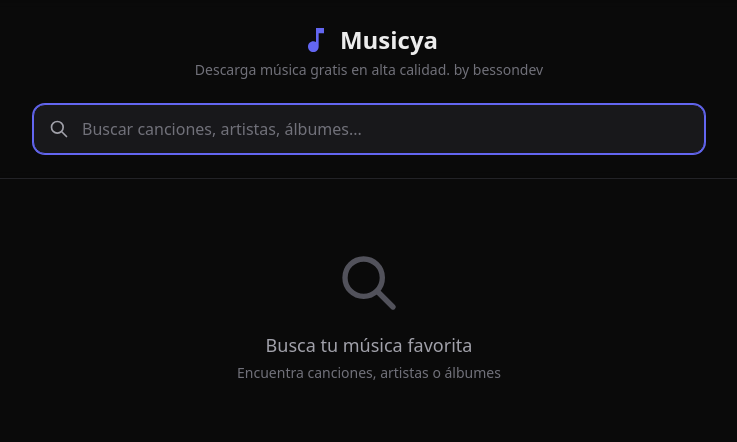
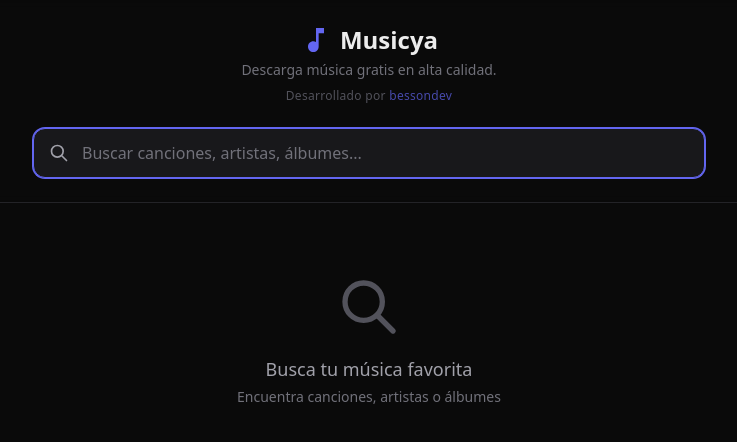
Before and after one commit to BessonDev/musicya, a React (Vite) app: page / in a window 1280 px wide. Shown: the top 442 px of the page, without its empty margins (271-1008 px from the left). Built offline with nearby package versions, Linux system fonts and the light colour scheme.

Commit message:
style: 'Desarrollado por bessondev' with professional accent styling

```diff
--- a/src/pages/HomePage.tsx
+++ b/src/pages/HomePage.tsx
@@ -23,7 +23,17 @@
             </h1>
             <p className="text-zinc-500 text-sm mt-1">
               Descarga música gratis en alta calidad.
-              by <a href="https://bessondev.com">bessondev</a>
+            </p>
+            <p className="text-xs text-zinc-600 mt-2 tracking-wide">
+              Desarrollado por{' '}
+              <a
+                href="https://bessondev.com"
+                target="_blank"
+                rel="noopener noreferrer"
+                className="text-primary/70 hover:text-primary transition-colors font-medium"
+              >
+                bessondev
+              </a>
             </p>
           </div>
 
```
